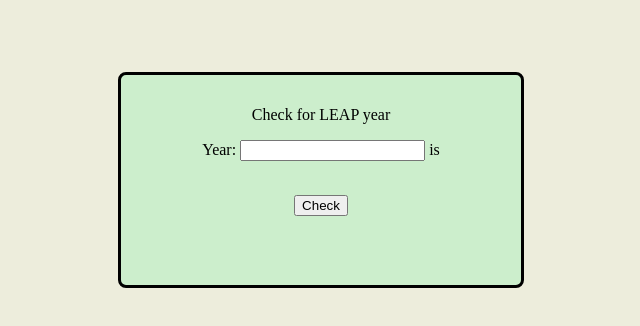
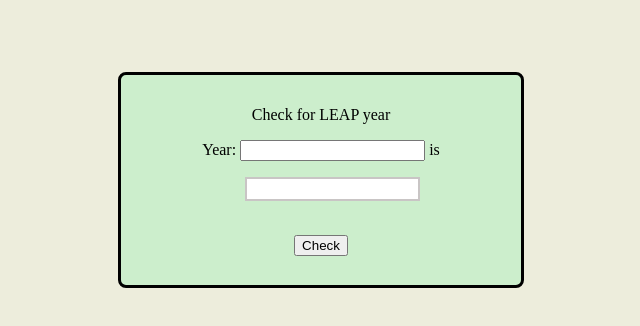
Before and after one commit to TalemanJan/Leap-Year-Checker, a plain HTML site: page index.html in a window 1280 px wide. Shown: the part 108-434 px from the top of the page, without its empty margins (330-970 px from the left). Drawn offline with Linux system fonts and the light colour scheme.

Commit message:
added css

```diff
--- a/style.css
+++ b/style.css
@@ -21,3 +21,14 @@
     left:35%;
     background-color: #cec;
   }
+  #result {
+    position: relative;
+    left: 119px;
+    text-align: left;
+    padding-left: 5px;
+    margin-left: 5px;
+    border: solid #c9c5c5 2px;
+    background: #fff;
+    width: 166px;
+    height: 20px;
+  }
```
